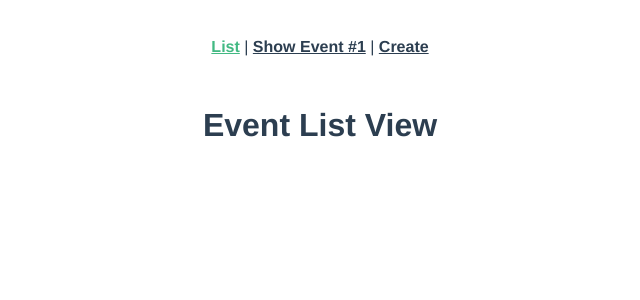
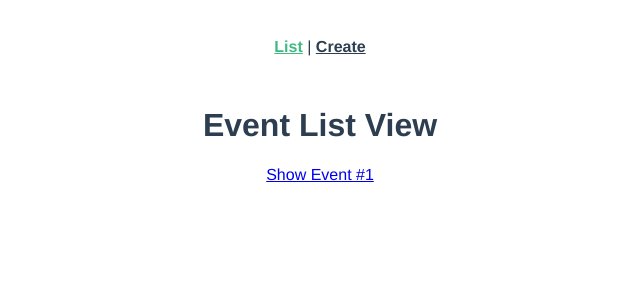
Before and after one commit to abel-masila/events-app, a Vue app: page / in a window 1280 px wide. Shown: the top 300 px of the page, without its empty margins (320-960 px from the left). Built offline with nearby package versions, Linux system fonts and the light colour scheme.

Commit message:
dynamic routes

```diff
--- a/src/App.vue
+++ b/src/App.vue
@@ -2,7 +2,6 @@
   <div id="app">
     <div id="nav">
       <router-link :to="{ name: 'event-list' }">List</router-link> |
-      <router-link :to="{ name: 'event-show' }">Show Event #1</router-link> |
       <router-link :to="{ name: 'event-create' }">Create</router-link>
     </div>
     <router-view />
--- a/src/router/index.js
+++ b/src/router/index.js
@@ -13,9 +13,10 @@ const routes = [
     component: EventList
   },
   {
-    path: '/event',
+    path: '/event/:id',
     name: 'event-show',
-    component: EventShow
+    component: EventShow,
+    props: true
   },
   {
     path: '/event/create',
--- a/src/views/EventList.vue
+++ b/src/views/EventList.vue
@@ -1,3 +1,8 @@
 <template>
-  <h1>Event List View</h1>
+  <div>
+    <h1>Event List View</h1>
+    <router-link :to="{ name: 'event-show', params: { id: 1 } }"
+      >Show Event #1</router-link
+    >
+  </div>
 </template>
--- a/src/views/EventShow.vue
+++ b/src/views/EventShow.vue
@@ -1,3 +1,8 @@
 <template>
-  <h1>Showing event no. 1</h1>
+  <h1>Showing event no. {{ id }}</h1>
 </template>
+<script>
+export default {
+  props: ['id']
+}
+</script>
```
